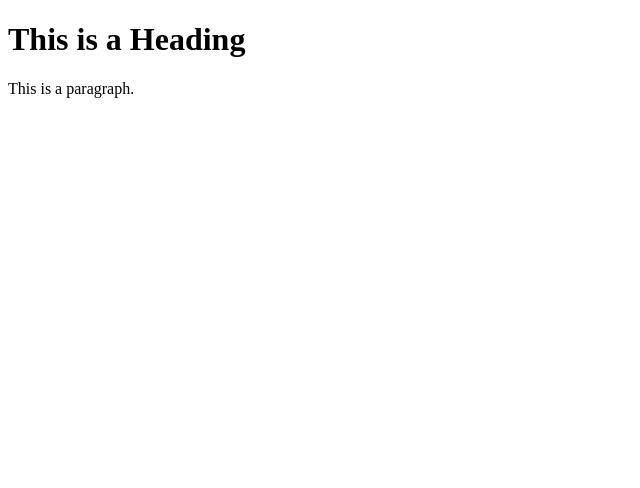
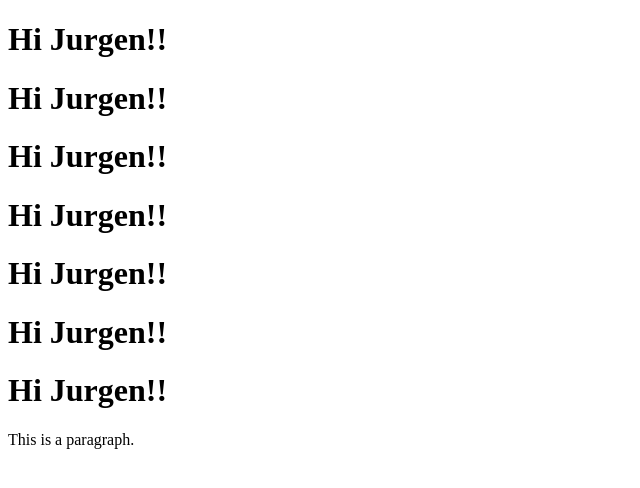
Before and after one commit to atfede/cda.uy, a plain HTML site: page index.html in a window 1280 px wide. Shown: the whole page, without its empty margins (0-640 px from the left). Drawn offline with Linux system fonts and the light colour scheme.

Commit message:
Update index.html

```diff
--- a/index.html
+++ b/index.html
@@ -5,7 +5,12 @@
 </head>
 <body>
 
-<h1>This is a Heading</h1>
+<h1>Hi Jurgen!!</h1>
+  <h1>Hi Jurgen!!</h1>
+  <h1>Hi Jurgen!!</h1>
+  <h1>Hi Jurgen!!</h1><h1>Hi Jurgen!!</h1>
+  <h1>Hi Jurgen!!</h1>
+  <h1>Hi Jurgen!!</h1>
 <p>This is a paragraph.</p>
 
 </body>
```
